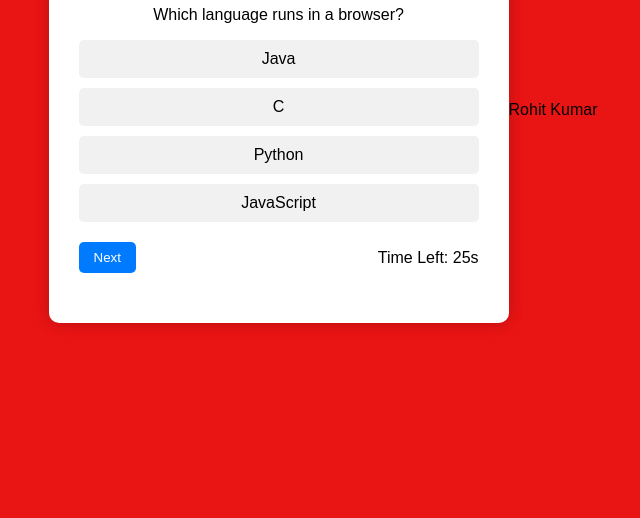
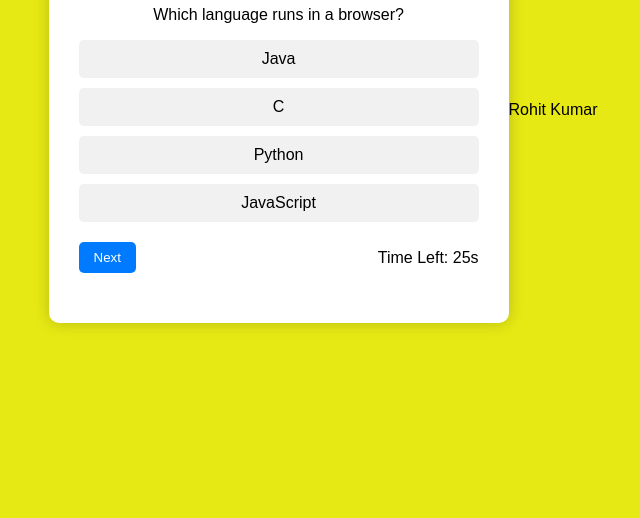
Before and after one commit to rohit99-23/quiz_app, a plain HTML site: page index.html in a window 1280 px wide. Shown: the part 298-816 px from the top of the page, without its empty margins (317-957 px from the left). Drawn offline with Linux system fonts and the light colour scheme.

Commit message:
container new

```diff
--- a/style.css
+++ b/style.css
@@ -1,6 +1,6 @@
 body {
     font-family: Arial, sans-serif;
-    background: #e91414;
+    background: #e6e914;
     display: flex;
     justify-content: center;
     align-items: center;
```
